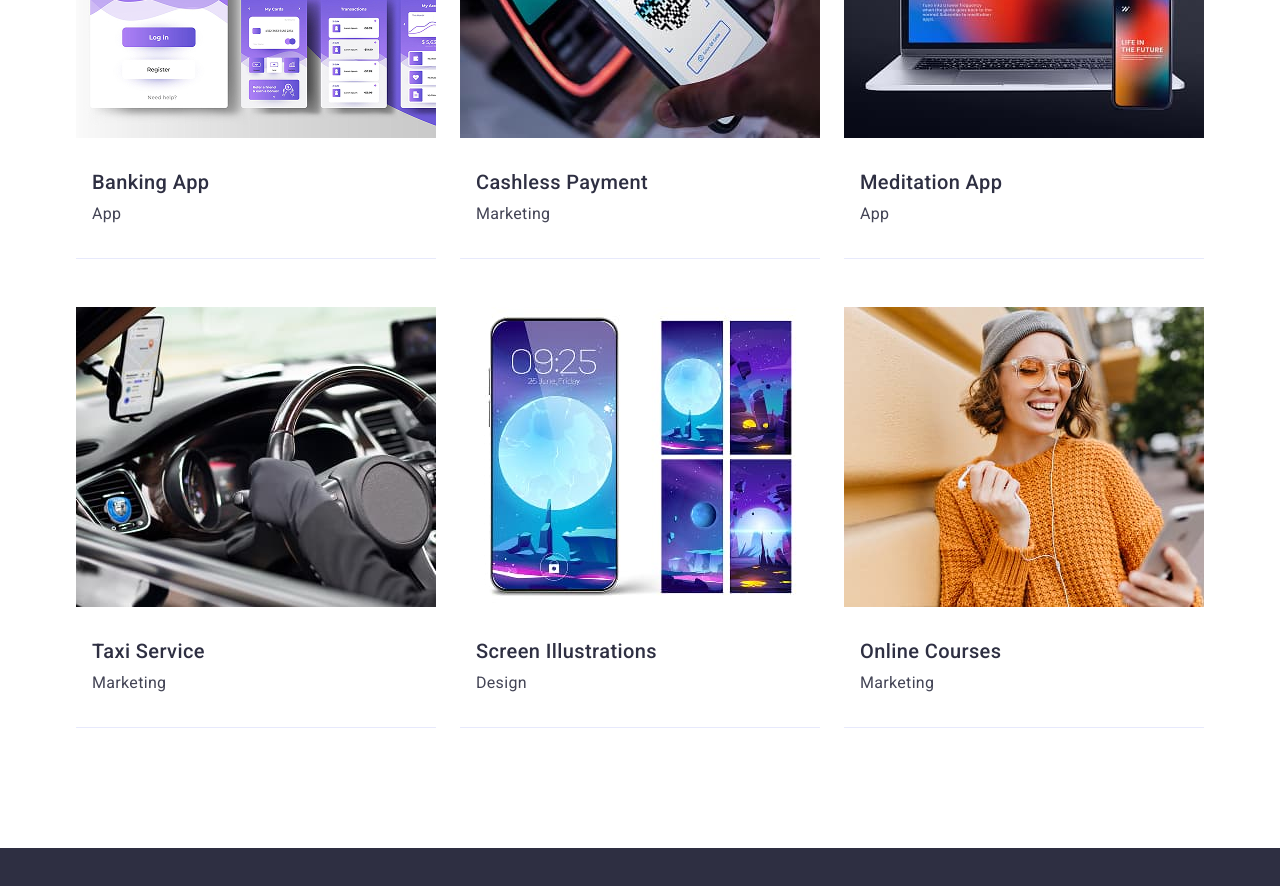
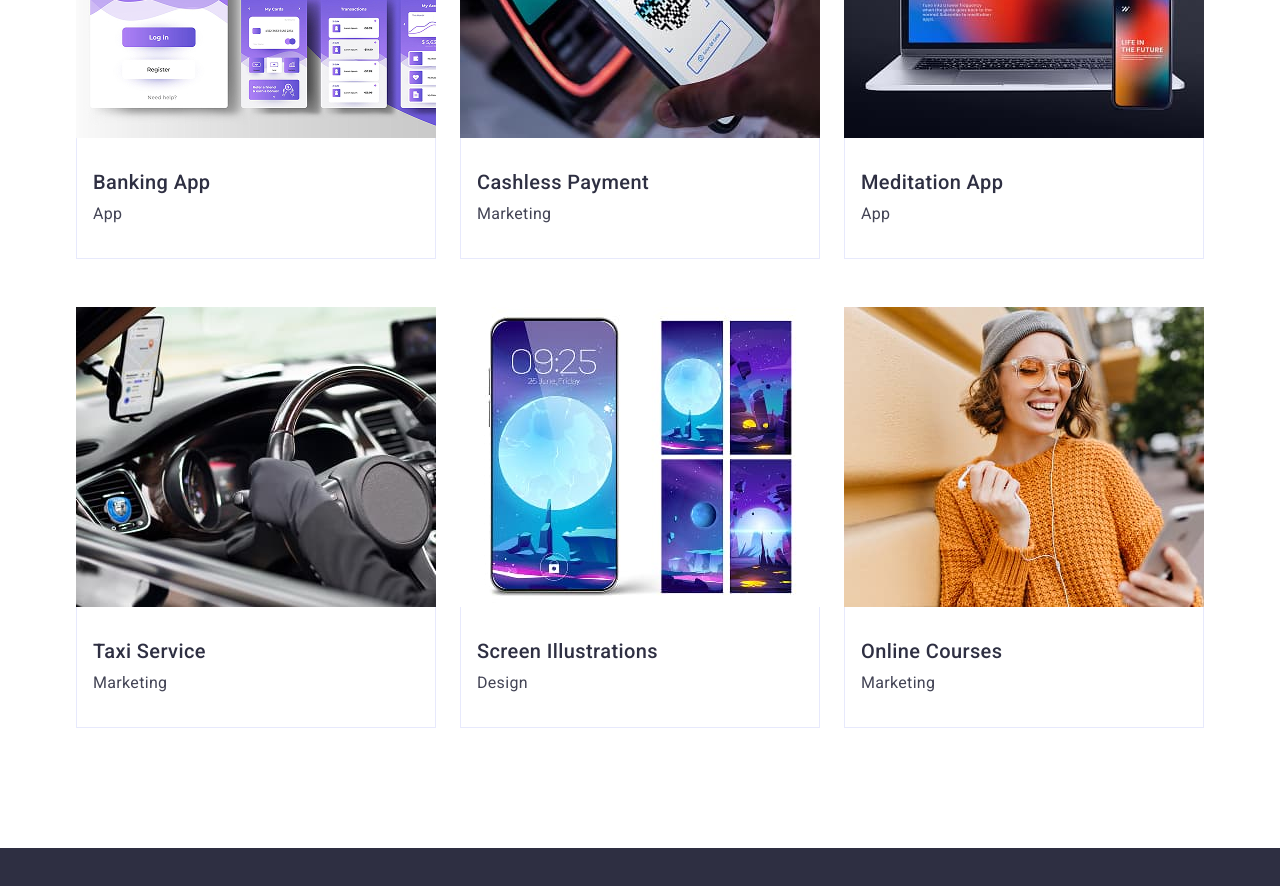
Before and after one commit to EugenePrygaro/goit-markup-hw-03, a plain HTML site: page index.html in a window 1280 px wide. Shown: the part 2140-3026 px from the top of the page. Drawn offline with nearby package versions, Linux system fonts and the light colour scheme.

Commit message:
add border portf cards

```diff
--- a/css/styles.css
+++ b/css/styles.css
@@ -276,6 +276,8 @@ section {
     flex-direction: column;
     padding: 32px 16px;
     border-bottom: 1px solid #e7e9fc;
+    border-left: 1px solid #e7e9fc;
+    border-right: 1px solid #e7e9fc;
 }
 
 /* ================== */
```
